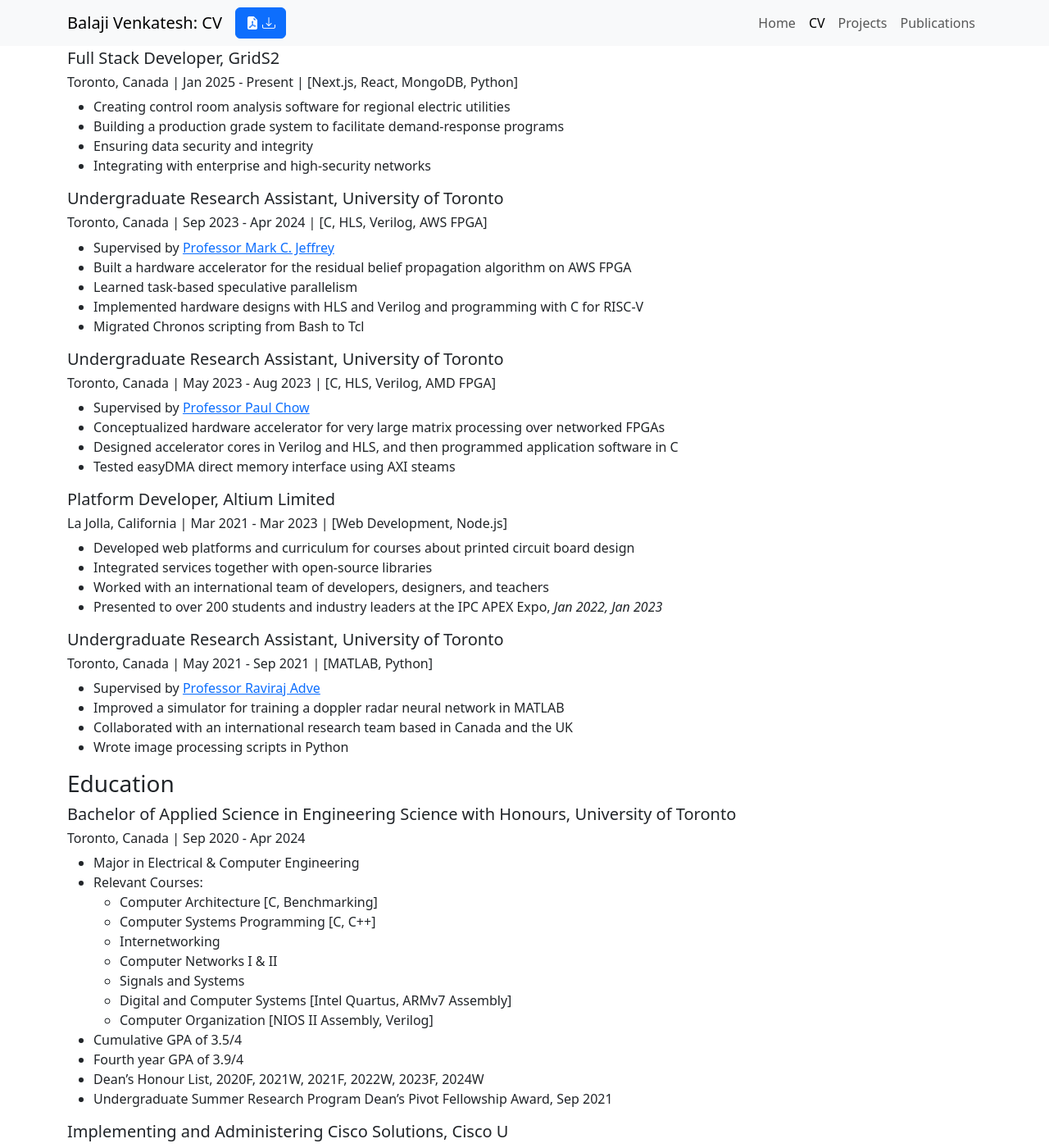
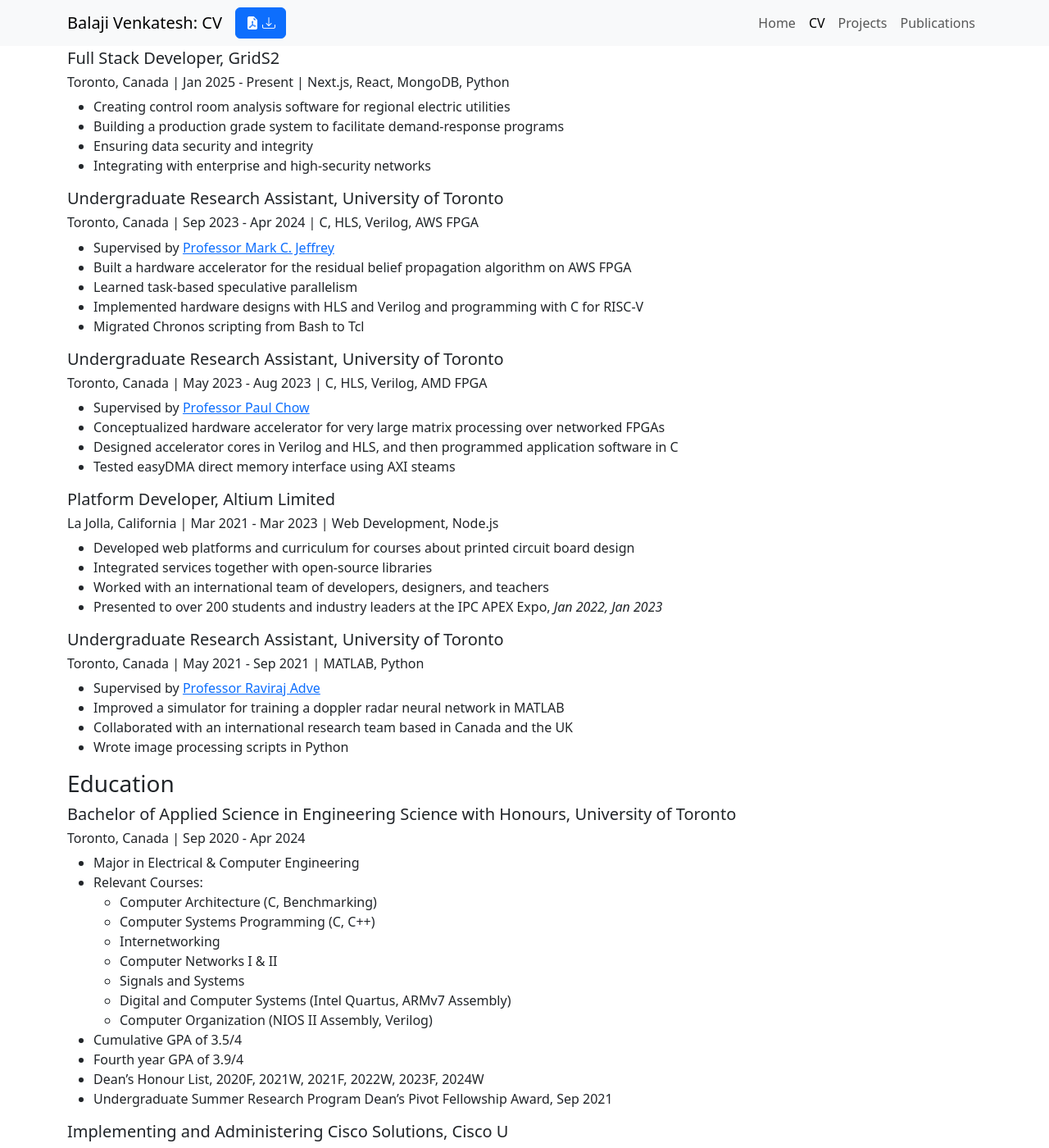
Before and after one commit to balaji-venkatesh/balaji-venkatesh.github.io, a Jekyll site: the page built from cv.md, in a window 1280 px wide and 1400 px high, scrolled down 208 px. Shown: the whole window at 82% size. Built offline with Jekyll 4.4.1, drawn with Linux system fonts in a browser that asks for light colours; some of the changed text lies outside the part shown.

Commit message:
remove []

```diff
--- a/cv.md
+++ b/cv.md
@@ -13,14 +13,14 @@ navbarextra: <a href="/assets/bv-resume.pdf" type="button" class="me-auto btn bt
 ### Work Experience
 
 ##### Full Stack Developer, GridS2
-###### Toronto, Canada | Jan 2025 - Present | [Next.js, React, MongoDB, Python]
+###### Toronto, Canada | Jan 2025 - Present | Next.js, React, MongoDB, Python
 - Creating control room analysis software for regional electric utilities
 - Building a production grade system to facilitate demand-response programs
 - Ensuring data security and integrity
 - Integrating with enterprise and high-security networks
 
 ##### Undergraduate Research Assistant, University of Toronto
-###### Toronto, Canada | Sep 2023 - Apr 2024 | [C, HLS, Verilog, AWS FPGA]
+###### Toronto, Canada | Sep 2023 - Apr 2024 | C, HLS, Verilog, AWS FPGA
 - Supervised by [Professor Mark C. Jeffrey](https://www.eecg.utoronto.ca/~mcj/)
 - Built a hardware accelerator for the residual belief propagation algorithm on AWS FPGA
 - Learned task-based speculative parallelism
@@ -28,21 +28,21 @@ navbarextra: <a href="/assets/bv-resume.pdf" type="button" class="me-auto btn bt
 - Migrated Chronos scripting from Bash to Tcl
 
 ##### Undergraduate Research Assistant, University of Toronto
-###### Toronto, Canada | May 2023 - Aug 2023 | [C, HLS, Verilog, AMD FPGA]
+###### Toronto, Canada | May 2023 - Aug 2023 | C, HLS, Verilog, AMD FPGA
 - Supervised by [Professor Paul Chow](https://www.eecg.utoronto.ca/~pc/)
 - Conceptualized hardware accelerator for very large matrix processing over networked FPGAs
 - Designed accelerator cores in Verilog and HLS, and then programmed application software in C
 - Tested easyDMA direct memory interface using AXI steams
 
 ##### Platform Developer, Altium Limited
-###### La Jolla, California | Mar 2021 - Mar 2023 | [Web Development, Node.js]
+###### La Jolla, California | Mar 2021 - Mar 2023 | Web Development, Node.js
 - Developed web platforms and curriculum for courses about printed circuit board design
 - Integrated services together with open-source libraries
 - Worked with an international team of developers, designers, and teachers
 - Presented to over 200 students and industry leaders at the IPC APEX Expo, *Jan 2022, Jan 2023*
 
 ##### Undergraduate Research Assistant, University of Toronto
-###### Toronto, Canada | May 2021 - Sep 2021 | [MATLAB, Python]
+###### Toronto, Canada | May 2021 - Sep 2021 | MATLAB, Python
 - Supervised by [Professor Raviraj Adve](https://www.comm.utoronto.ca/~rsadve/)
 - Improved a simulator for training a doppler radar neural network in MATLAB
 - Collaborated with an international research team based in Canada and the UK
@@ -54,13 +54,13 @@ navbarextra: <a href="/assets/bv-resume.pdf" type="button" class="me-auto btn bt
 ###### Toronto, Canada | Sep 2020 - Apr 2024
 - Major in Electrical & Computer Engineering
 - Relevant Courses:
-  - Computer Architecture [C, Benchmarking]
-  - Computer Systems Programming  [C, C++]
+  - Computer Architecture (C, Benchmarking)
+  - Computer Systems Programming  (C, C++)
   - Internetworking
   - Computer Networks I & II
   - Signals and Systems
-  - Digital and Computer Systems [Intel Quartus, ARMv7 Assembly]
-  - Computer Organization [NIOS II Assembly, Verilog]
+  - Digital and Computer Systems (Intel Quartus, ARMv7 Assembly)
+  - Computer Organization (NIOS II Assembly, Verilog)
 - Cumulative GPA of 3.5/4
 - Fourth year GPA of 3.9/4
 - Dean’s Honour List, 2020F, 2021W, 2021F, 2022W, 2023F, 2024W
@@ -76,19 +76,19 @@ navbarextra: <a href="/assets/bv-resume.pdf" type="button" class="me-auto btn bt
 ### Volunteer Experience
 
 ##### Head Mentor and Director, Markham Community FIRST Robotics Club
-###### Markham, Canada | Jun 2017 - Oct 2024 | [Java, Python, Prototyping]
+###### Markham, Canada | Jun 2017 - Oct 2024 | Java, Python, Prototyping
 - Managing finances for a not-for-profit corporation
 - Mentoring youth in business strategy, mechanical design, software programming, and team leadership
 - Planning outreach events and proposing sponsorships to local businesses
 
 ##### Computer Systems Administrator / Webmaster, University of Toronto Engineering Society
-###### Toronto, Canada | May 2022 - May 2024 | [Scripting, Web Development]
+###### Toronto, Canada | May 2022 - May 2024 | Scripting, Web Development
 - Administrating cloud storage, emails, and websites for most (over 50) UofT Engineering Society design teams, clubs, and associated organizations
 - Modernizing legacy computing equipment and migrating to cloud services
 - Managing an office network
 
 ##### Electrical Team Member, University of Toronto Robotics for Space Exploration
-###### Toronto, Canada | May 2022 - Aug 2022 | [PCB Design, Prototyping]
+###### Toronto, Canada | May 2022 - Aug 2022 | PCB Design, Prototyping
 - Conceptualized a circuit board for space rover peripheral power control
 - Implemented the neopixel protocol to control LEDs
 - Designed the PCB using Altium Designer
```
